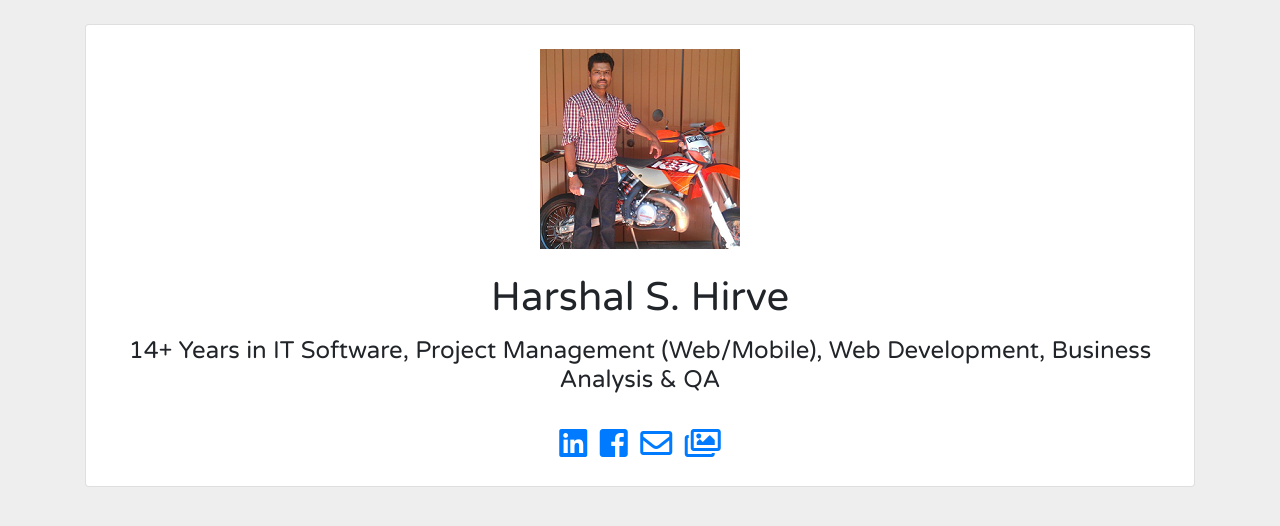
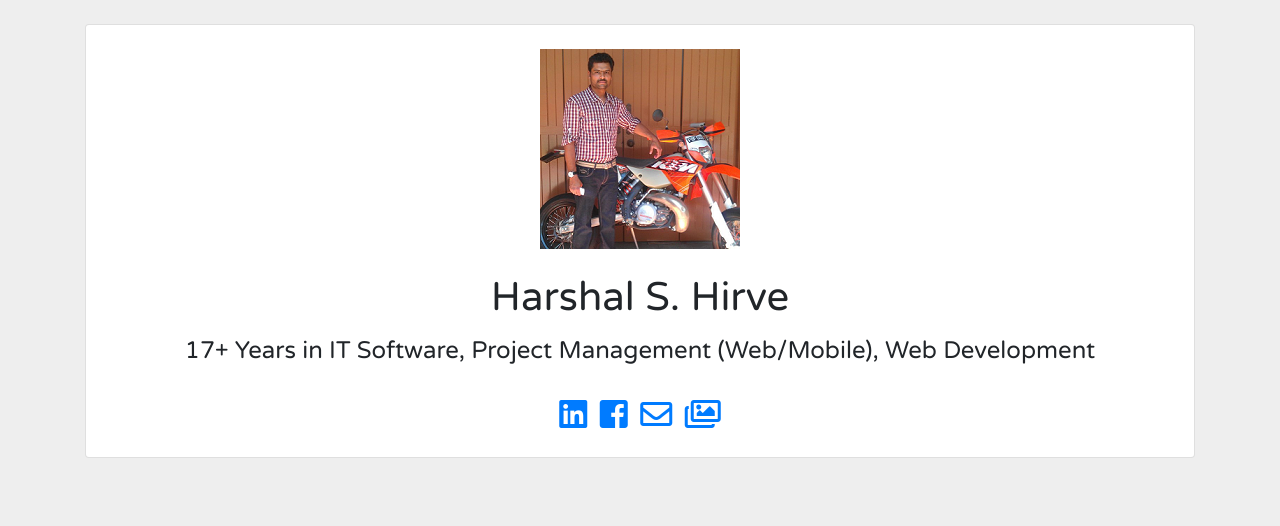
Before and after one commit to harshalhirve/profile-page, a plain HTML site: page index.html in a window 1280 px wide. Drawn offline with nearby package versions, Linux system fonts and the light colour scheme.

Commit message:
Update index.html

```diff
--- a/index.html
+++ b/index.html
@@ -44,9 +44,7 @@
                         <div class="pl-2 pr-2">
                             <h1 class="pt-4">Harshal S. Hirve</h1>
                             <p class="mx-2">
-                                <h4>14+ Years in IT Software, Project Management (Web/Mobile), Web Development,
-                                    Business
-                                    Analysis & QA</h4>
+                                <h4>17+ Years in IT Software, Project Management (Web/Mobile), Web Development</h4>
                             </p>
                         </div>
                         <ul class="nav justify-content-center pt-3 mb-4">
```
